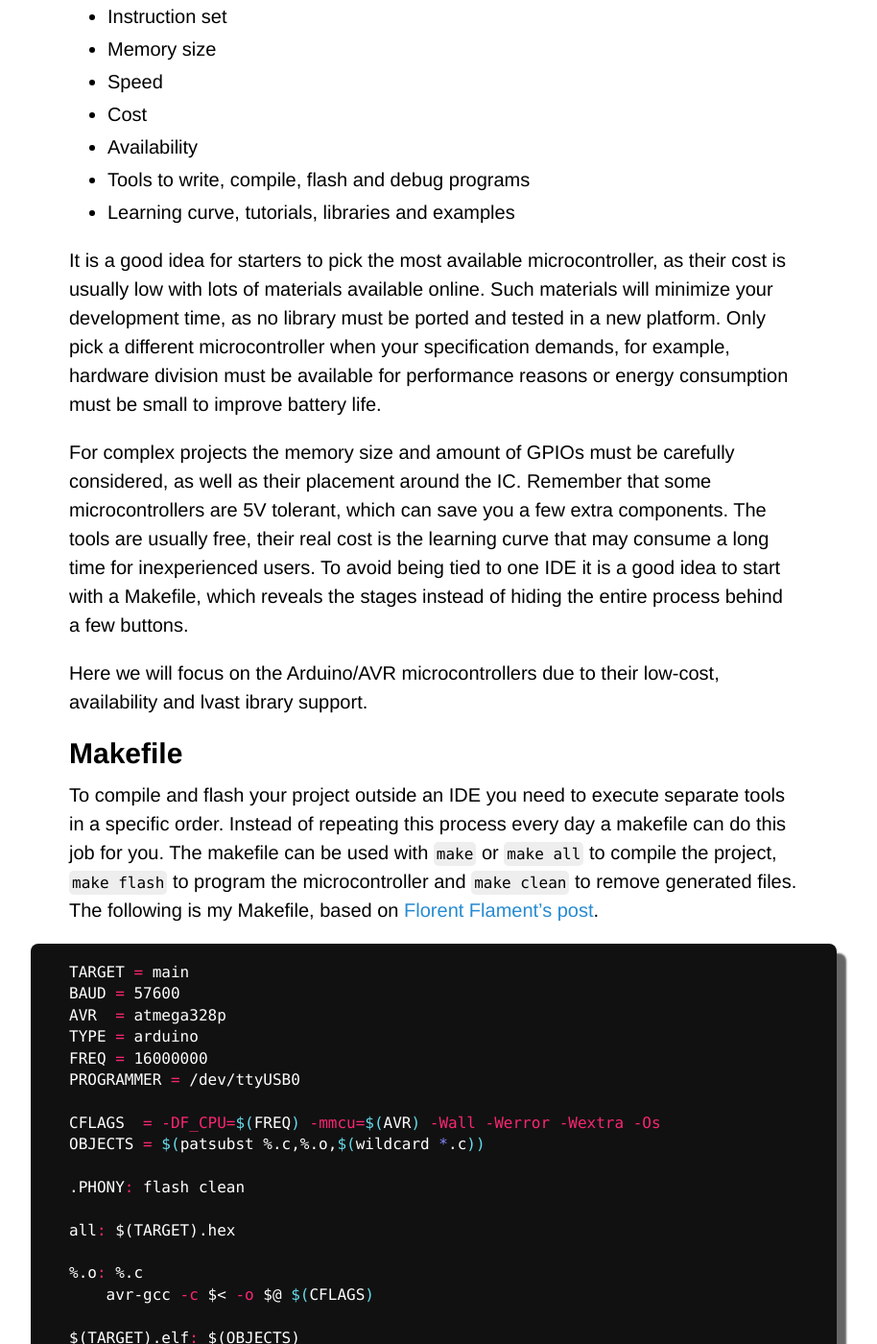
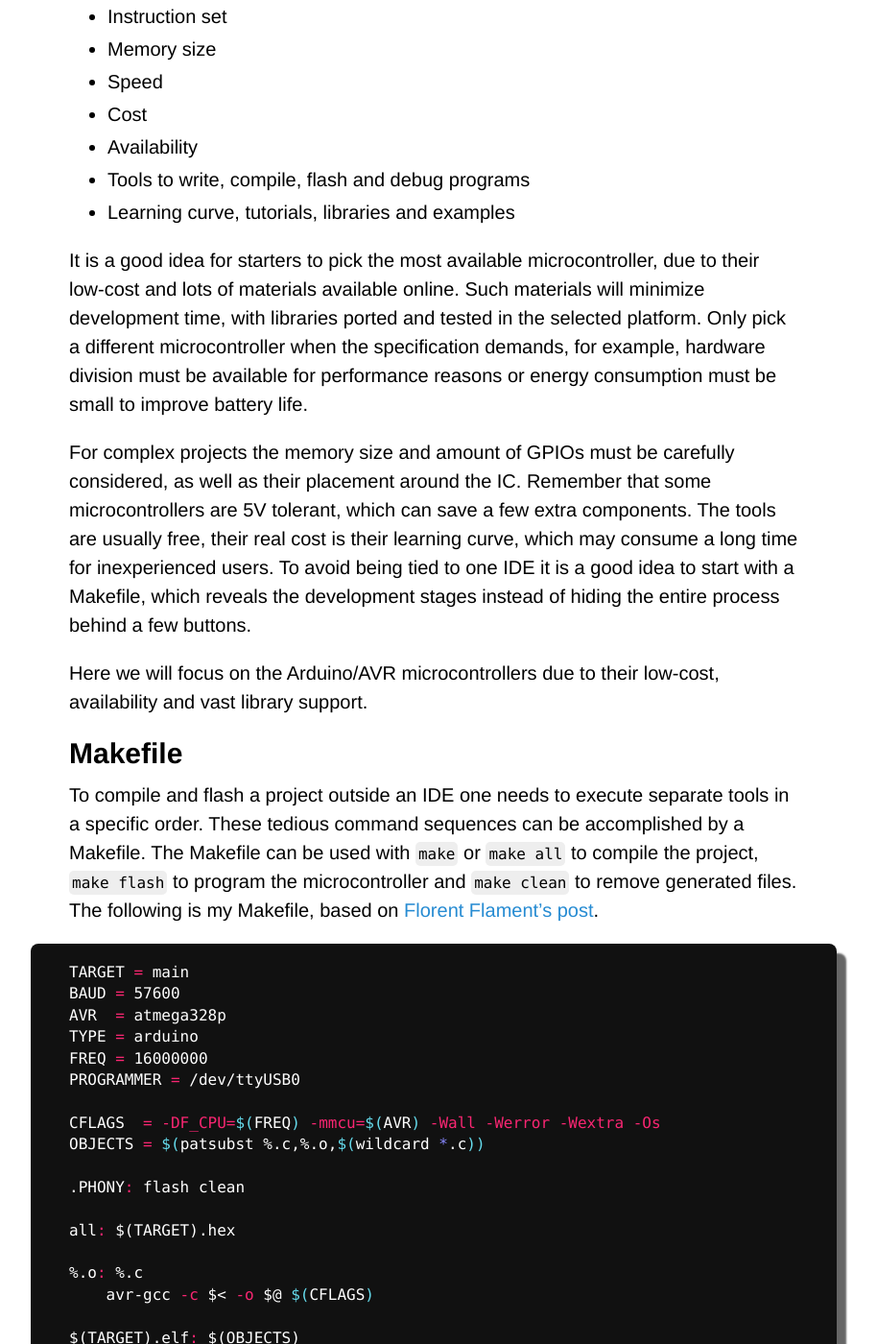
Before and after one commit to Maumagnaguagno/maumagnaguagno.github.io, a Jekyll site: the page built from baremetal.md, in a window 1280 px wide and 1400 px high, scrolled down 908 px. Shown: the whole window at 96% size, without its empty margins (188-1102 px from the left). Built offline with Jekyll 4.4.1, drawn with Linux system fonts in a browser that asks for light colours; our own code applies the rules of GitHub Pages for plain Markdown files; some of the changed text lies outside the part shown.

Commit message:
Improve baremetal

````diff
--- a/baremetal.md
+++ b/baremetal.md
@@ -15,7 +15,7 @@ Without the need for a complete understanding of what is happening under the hoo
 In the following sections we explore the old blocks of microcontroller programming that are sometimes ignored by tutorials around the web.
 
 ## Selecting a microcontroller
-Instead of searching for the best microcontroller ever one must identify which features are important in the project.
+Instead of searching for the best microcontroller ever, one must identify which features are important to each project.
 Such features may include:
 - General Purpose Input/Output pins
   - Amount of digital and analog pins
@@ -31,21 +31,21 @@ Such features may include:
 - Tools to write, compile, flash and debug programs
 - Learning curve, tutorials, libraries and examples
 
-It is a good idea for starters to pick the most available microcontroller, as their cost is usually low with lots of materials available online.
-Such materials will minimize your development time, as no library must be ported and tested in a new platform.
-Only pick a different microcontroller when your specification demands, for example, hardware division must be available for performance reasons or energy consumption must be small to improve battery life.
+It is a good idea for starters to pick the most available microcontroller, due to their low-cost and lots of materials available online.
+Such materials will minimize development time, with libraries ported and tested in the selected platform.
+Only pick a different microcontroller when the specification demands, for example, hardware division must be available for performance reasons or energy consumption must be small to improve battery life.
 
 For complex projects the memory size and amount of GPIOs must be carefully considered, as well as their placement around the IC.
-Remember that some microcontrollers are 5V tolerant, which can save you a few extra components.
-The tools are usually free, their real cost is the learning curve that may consume a long time for inexperienced users.
-To avoid being tied to one IDE it is a good idea to start with a Makefile, which reveals the stages instead of hiding the entire process behind a few buttons.
+Remember that some microcontrollers are 5V tolerant, which can save a few extra components.
+The tools are usually free, their real cost is their learning curve, which may consume a long time for inexperienced users.
+To avoid being tied to one IDE it is a good idea to start with a Makefile, which reveals the development stages instead of hiding the entire process behind a few buttons.
 
-Here we will focus on the Arduino/AVR microcontrollers due to their low-cost, availability and lvast ibrary support.
+Here we will focus on the Arduino/AVR microcontrollers due to their low-cost, availability and vast library support.
 
 ## Makefile
-To compile and flash your project outside an IDE you need to execute separate tools in a specific order.
-Instead of repeating this process every day a makefile can do this job for you.
-The makefile can be used with ``make`` or ``make all`` to compile the project, ``make flash`` to program the microcontroller and ``make clean`` to remove generated files.
+To compile and flash a project outside an IDE one needs to execute separate tools in a specific order.
+These tedious command sequences can be accomplished by a Makefile.
+The Makefile can be used with ``make`` or ``make all`` to compile the project, ``make flash`` to program the microcontroller and ``make clean`` to remove generated files.
 The following is my Makefile, based on [Florent Flament's post](https://www.florentflament.com/blog/arduino-hello-world-without-ide.html).
 
 ```makefile
````
Also changed, not shown: other parts of baremetal.md (+1 -1 lines).
